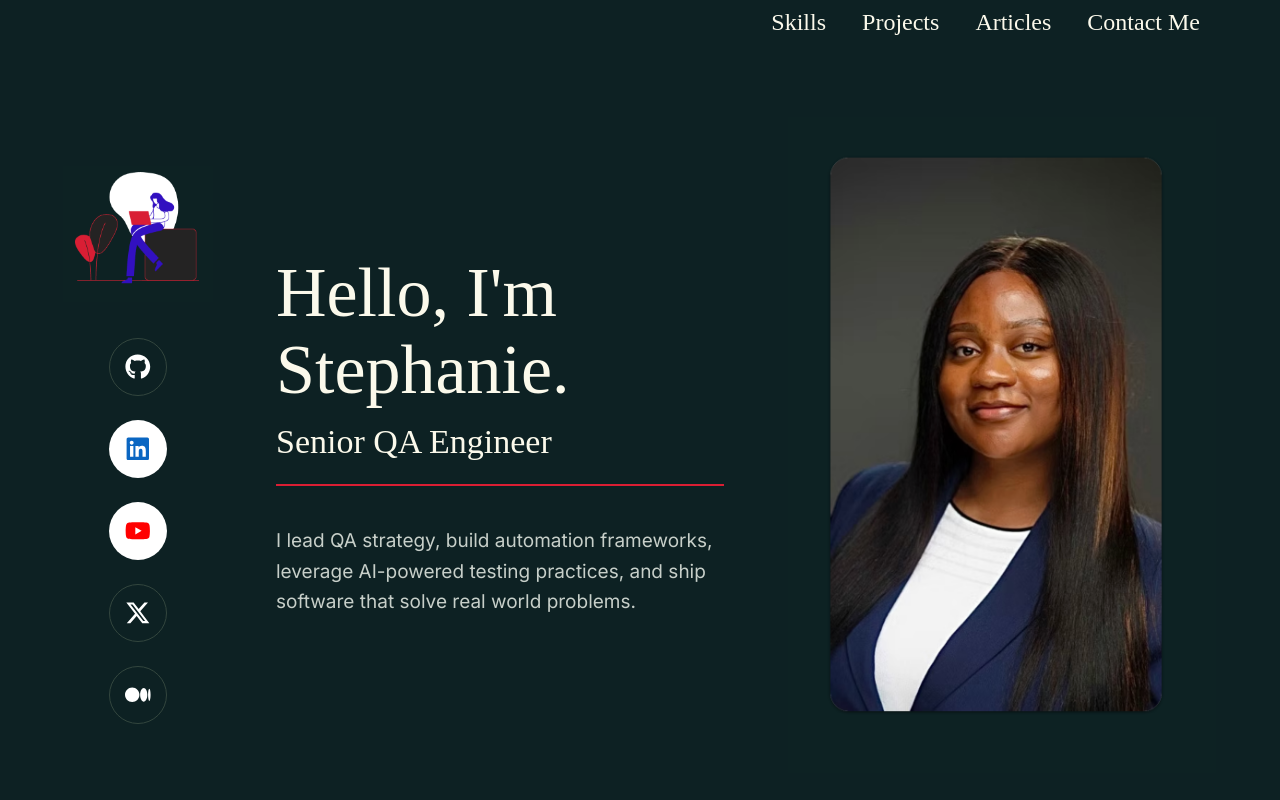
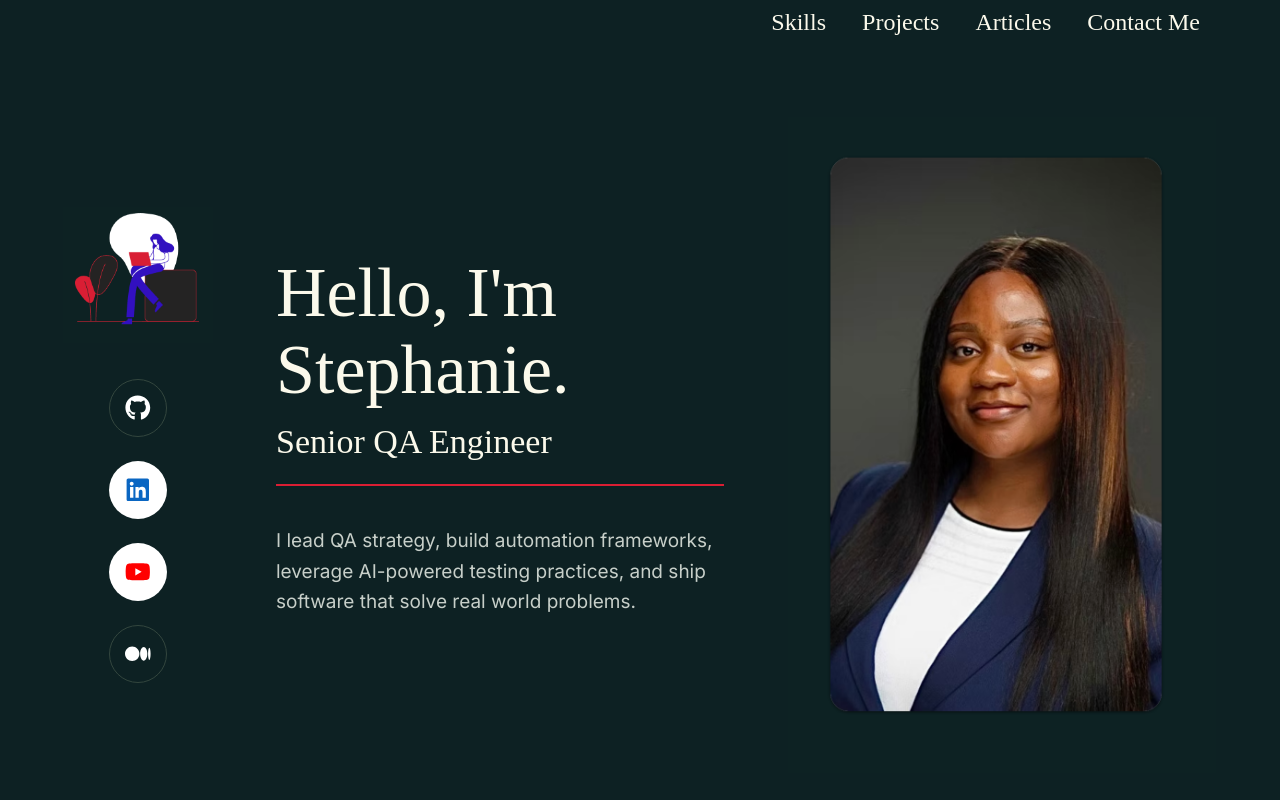
Before and after one commit to stephanieesha/portfolio, a React (Vite) app: page / in a window 1280 px wide. Shown: the top 800 px of the page. Built offline with nearby package versions, Linux system fonts and the light colour scheme.

Commit message:
Update Hero.jsx

```diff
--- a/src/components/Hero.jsx
+++ b/src/components/Hero.jsx
@@ -7,7 +7,6 @@ export function SocialIconColumn() {
       <a href={social.github} target="_blank" rel="noreferrer" className="social-icon social-icon-dark"><FaGithub /></a>
       <a href={social.linkedin} target="_blank" rel="noreferrer" className="social-icon social-icon-light"><FaLinkedin /></a>
       <a href={social.youtube} target="_blank" rel="noreferrer" className="social-icon social-icon-red"><FaYoutube /></a>
-      <a href={social.twitter} target="_blank" rel="noreferrer" className="social-icon social-icon-dark"><FaXTwitter /></a>
       <a href={social.medium} target="_blank" rel="noreferrer" className="social-icon social-icon-dark"><FaMedium /></a>
     </div>
   )
```
